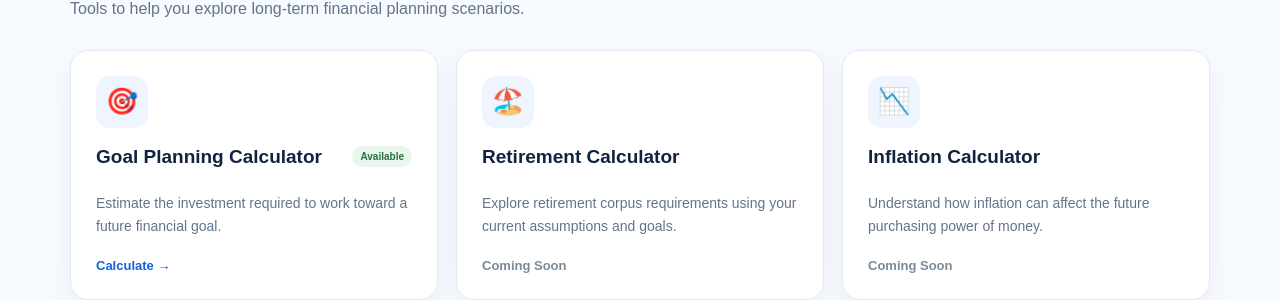
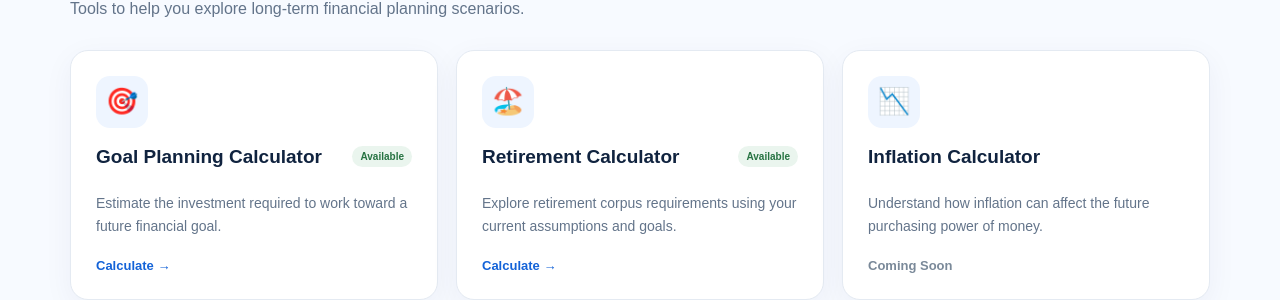
Before and after one commit to Aravind100/aravind-financial-expert, a Next.js app: page /calculators in a window 1280 px wide. Shown: the part 1633-1933 px from the top of the page. Built offline with nearby package versions, Linux system fonts and the light colour scheme.

Commit message:
Update Retirement Calculator link and status

```diff
--- a/app/calculators/page.tsx
+++ b/app/calculators/page.tsx
@@ -57,7 +57,8 @@ const planningCalculators = [
     title: "Retirement Calculator",
     description:
       "Explore retirement corpus requirements using your current assumptions and goals.",
-    href: "#",
+     href: "/calculators/retirement",
+    status: "Available",
   },
   {
     icon: "📉",
```
